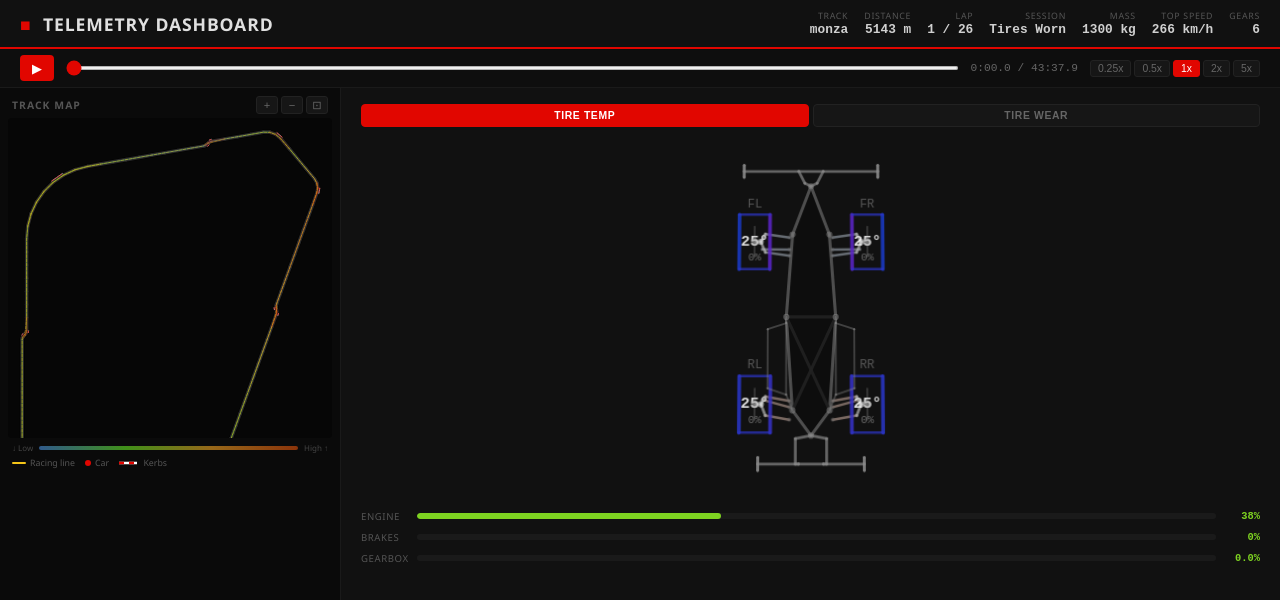
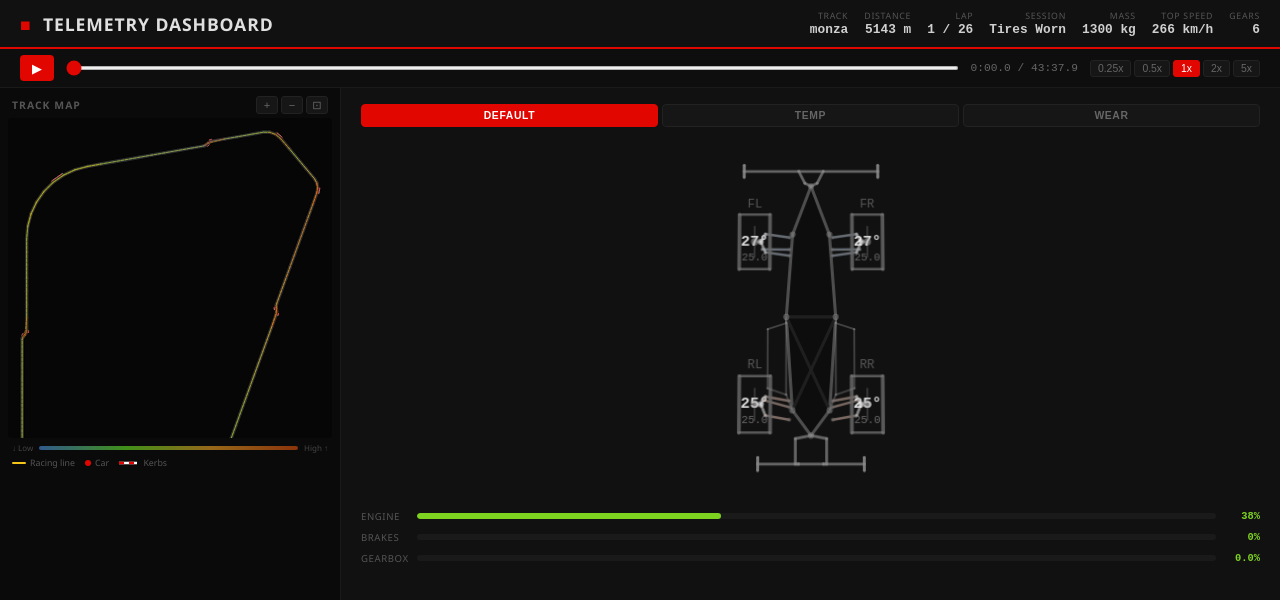
Before and after one commit to Reconnecting18/Telemetry-Simulation, a React (Vite) app in the folder web/: page / in a window 1280 px wide. Shown: the top 600 px of the page. Built offline with nearby package versions, Linux system fonts and the light colour scheme.

Commit message:
fix: tire model import

```diff
--- a/web/src/App.css
+++ b/web/src/App.css
@@ -282,6 +282,7 @@ header {
   width: 100%;
   max-width: 216px;
   margin: 0 auto;
+  transition: opacity 0.3s ease;
 }
 
 /* Status Bars */
--- a/web/src/components/CarModel.jsx
+++ b/web/src/components/CarModel.jsx
@@ -1,5 +1,5 @@
 import { memo, useRef } from 'react'
-import { tempToColorSmooth, wearToColor } from '../utils/colors'
+import { buildTireData, tireTempColor, tireWearColor } from '../utils/tireModel'
 
 // ═══════════════════════════════════════════════════════════════════
 // BeamNG-Inspired Node-Beam F1 Structural Diagram
@@ -454,9 +454,6 @@ function zoneTemps(temp, camberDeg) {
 // 9. REACT COMPONENT — RENDERING
 // ═══════════════════════════════════════════════════════════════════
 function CarModel({ frame, vehicle, mode }) {
-  const opt = vehicle?.tire_optimal_temp_C || 85
-  const ovr = vehicle?.tire_overheat_temp_C || 115
-
   // Persistent state across frames
   const animRide = useRef({ FL: 0.5, FR: 0.5, RL: 0.5, RR: 0.5 })
   const dmgRef   = useRef({})
@@ -498,25 +495,36 @@ function CarModel({ frame, vehicle, mode }) {
   const sColor = {}
   for (const id of ['FL', 'FR', 'RL', 'RR']) sColor[id] = strainColor(ride[id])
 
-  // ── Per-corner tire zone colors ──
+  // ── Build tire data from tireModel (single source of truth) ──
+  const tireData = buildTireData(frame) || {}
+
   const tireColors = {}
   const tireLabels = {}
   for (const { id } of CORNERS) {
-    const temp = frame.tire_temp_C?.[id] || 25
-    const wear = frame.tire_wear?.[id] || 0
-    const camber = frame.camber_deg?.[id] || 0
-    const z = zoneTemps(temp, camber)
+    const td = tireData[id]
+    if (!td) {
+      tireColors[id] = { outer: '#888', center: '#888', inner: '#888' }
+      tireLabels[id] = { primary: '--', secondary: '' }
+      continue
+    }
     if (mode === 'temp') {
       tireColors[id] = {
-        outer: tempToColorSmooth(z.outer, opt, ovr),
-        center: tempToColorSmooth(z.center, opt, ovr),
-        inner: tempToColorSmooth(z.inner, opt, ovr),
+        outer:  tireTempColor(td.outer_temp),
+        center: tireTempColor(td.center_temp),
+        inner:  tireTempColor(td.inner_temp),
       }
-      tireLabels[id] = { primary: `${temp.toFixed(0)}\u00B0`, secondary: `${(wear * 100).toFixed(0)}%` }
+      tireLabels[id] = { primary: `${td.surface_temp.toFixed(0)}\u00B0`, secondary: `${td.inner_wear.toFixed(0)}%` }
+    } else if (mode === 'wear') {
+      tireColors[id] = {
+        outer:  tireWearColor(td.outer_wear, td.compound),
+        center: tireWearColor(td.center_wear, td.compound),
+        inner:  tireWearColor(td.inner_wear, td.compound),
+      }
+      tireLabels[id] = { primary: `${td.center_wear.toFixed(0)}%`, secondary: `${td.surface_temp.toFixed(0)}\u00B0` }
     } else {
-      const wc = wearToColor(wear)
-      tireColors[id] = { outer: wc, center: wc, inner: wc }
-      tireLabels[id] = { primary: `${(wear * 100).toFixed(1)}%`, secondary: `${temp.toFixed(0)}\u00B0` }
+      // Default mode: neutral grey tires, key stats
+      tireColors[id] = { outer: '#666', center: '#777', inner: '#666' }
+      tireLabels[id] = { primary: `${td.surface_temp.toFixed(0)}\u00B0`, secondary: `${td.pressure.toFixed(1)}` }
     }
   }
 
--- a/web/src/components/TelemetrySidebar.jsx
+++ b/web/src/components/TelemetrySidebar.jsx
@@ -22,7 +22,7 @@ function StatusBar({ label, value, fraction }) {
 }
 
 function TelemetrySidebar({ frame, vehicle, maxRpm }) {
-  const [mode, setMode] = useState('temp')
+  const [mode, setMode] = useState('default')
 
   if (!frame) return null
 
@@ -38,12 +38,12 @@ function TelemetrySidebar({ frame, vehicle, maxRpm }) {
 
   return (
     <div className="telemetry-sidebar">
-      {/* Toggle */}
+      {/* Toggle: Default / Temp / Wear */}
       <div className="sidebar-toggle">
-        <button className={`toggle-btn ${mode === 'temp' ? 'active' : ''}`}
-          onClick={() => setMode('temp')}>Tire Temp</button>
-        <button className={`toggle-btn ${mode === 'wear' ? 'active' : ''}`}
-          onClick={() => setMode('wear')}>Tire Wear</button>
+        {['default', 'temp', 'wear'].map(m => (
+          <button key={m} className={`toggle-btn ${mode === m ? 'active' : ''}`}
+            onClick={() => setMode(m)}>{m === 'default' ? 'Default' : m === 'temp' ? 'Temp' : 'Wear'}</button>
+        ))}
       </div>
 
       {/* Car schematic (node-edge model with animated suspension) */}
```
Also changed, not shown: 5 other files (tests, documents, lock files or other folders).
